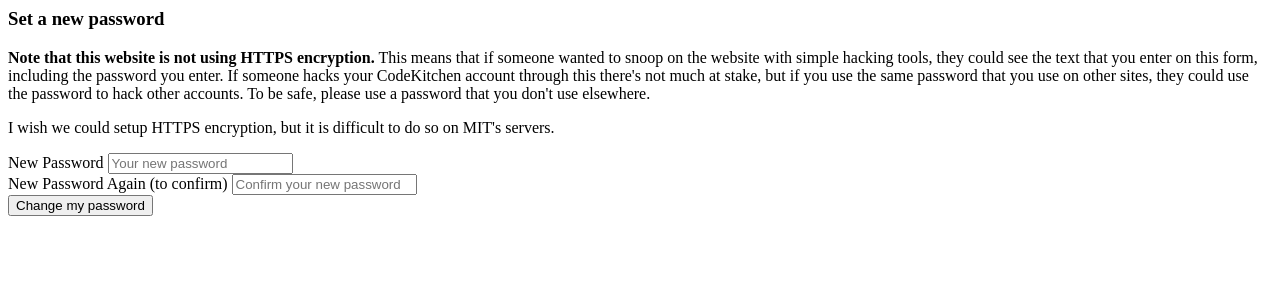
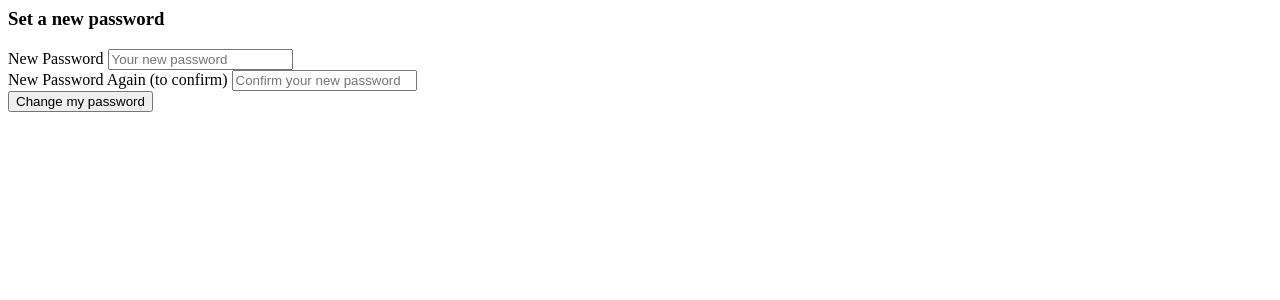
Before and after one commit to sap-codekitchen/django_site, a Django app: template templates/forms/set_password_form.html in a window 1280 px wide. Shown: the top 300 px of the page. Run offline with Django 3.2, Linux system fonts and the light colour scheme; the template is opened without the code that fills it, so the values that code supplies are empty.

Commit message:
removing unnecessary warning :)

```diff
--- a/templates/forms/set_password_form.html
+++ b/templates/forms/set_password_form.html
@@ -1,17 +1,6 @@
 <form method="post" action="" role="form">
 {% csrf_token %}
 <h3>Set a new password</h3>
-<p>
-<strong>Note that this website is not using HTTPS encryption.</strong> This means that if
-someone wanted to snoop on the website with simple hacking tools, they could
-see the text that you enter on this form, including the password you enter. If
-someone hacks your CodeKitchen account through this there's not much at stake,
-but if you use the same password that you use on other sites, they could use
-the password to hack other accounts. To be safe, please use a password that
-you don't use elsewhere.
-</p>
-<p>I wish we could setup HTTPS encryption, but it is difficult to do so on MIT's
-servers.</p>
 <div class="form-group">
   {{ form.new_password1.errors }}
   <label for="id_new_password1">New Password</label>
```
